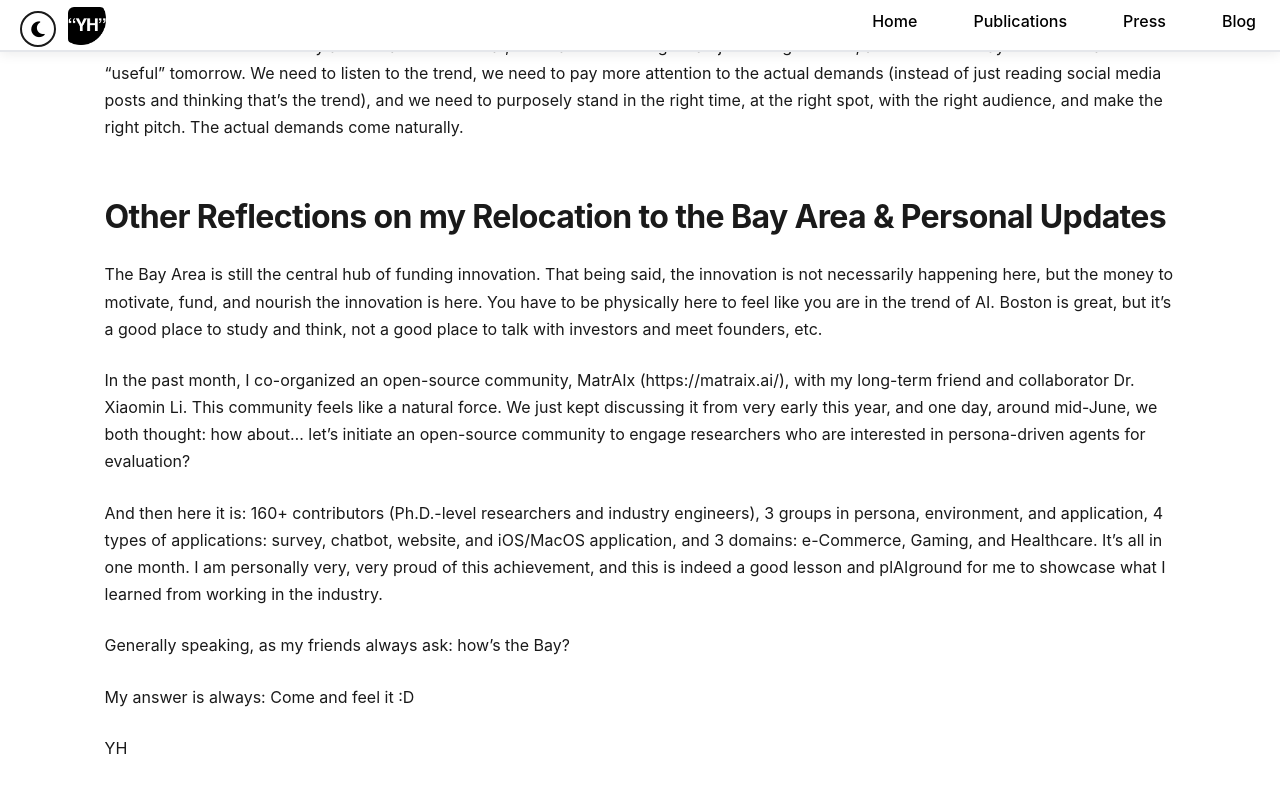
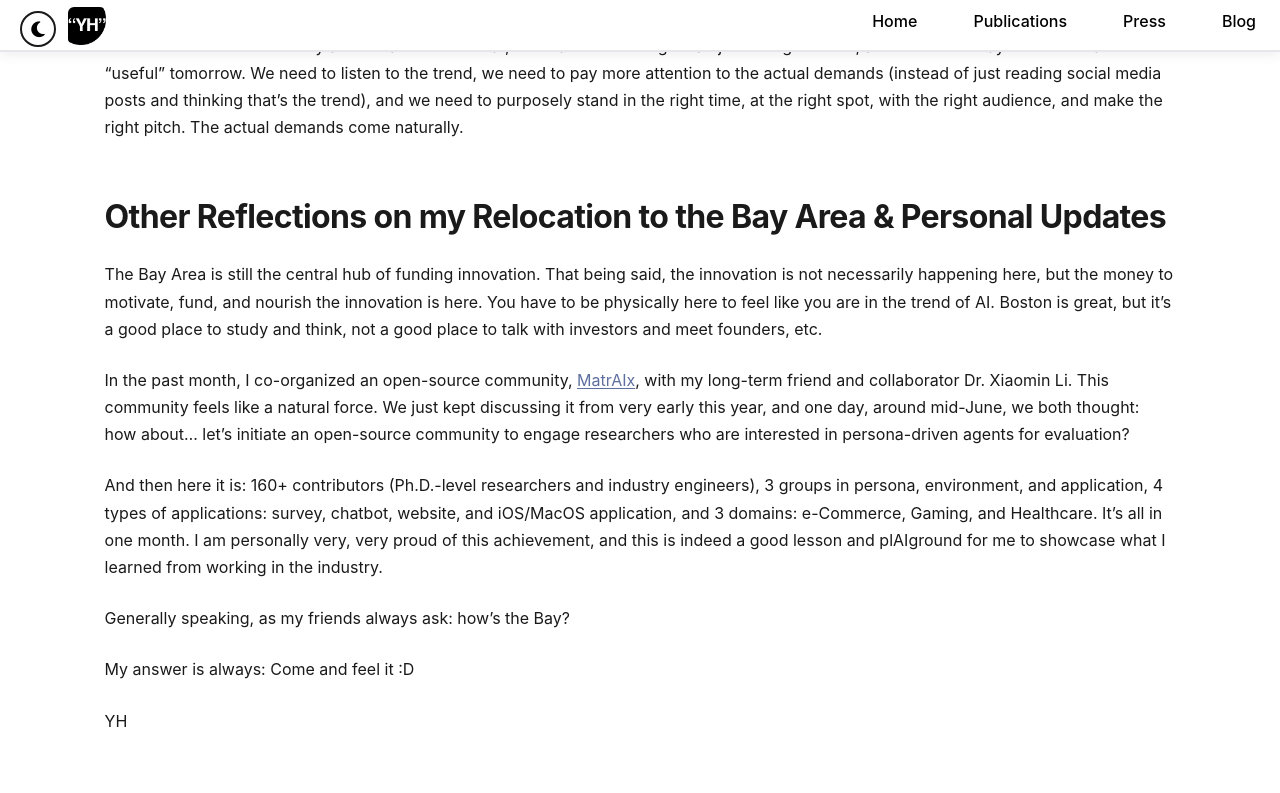
Before and after one commit to YuexingHao/Yuexing-Hao, a Jekyll site: the page built from _posts/2026-07-15-alignment-in-the-industry.md, in a window 1280 px wide and 900 px high, scrolled down 1422 px. Shown: the top 793 px of the window. Built offline with Jekyll 4.4.1, drawn with Linux system fonts in a browser that asks for light colours; a style sheet for code colours, icons or effects is not loaded.

Commit message:
Make MatrAIx link clickable

```diff
--- a/_posts/2026-07-15-alignment-in-the-industry.md
+++ b/_posts/2026-07-15-alignment-in-the-industry.md
@@ -25,7 +25,7 @@ I am always joking that Ph.D.s are a bunch of mean people: we only look at peopl
 ## Other Reflections on my Relocation to the Bay Area & Personal Updates
 The Bay Area is still the central hub of funding innovation. That being said, the innovation is not necessarily happening here, but the money to motivate, fund, and nourish the innovation is here. You have to be physically here to feel like you are in the trend of AI. Boston is great, but it's a good place to study and think, not a good place to talk with investors and meet founders, etc.
 
-In the past month, I co-organized an open-source community, MatrAIx (https://matraix.ai/), with my long-term friend and collaborator Dr. Xiaomin Li. This community feels like a natural force. We just kept discussing it from very early this year, and one day, around mid-June, we both thought: how about... let's initiate an open-source community to engage researchers who are interested in persona-driven agents for evaluation?
+In the past month, I co-organized an open-source community, [MatrAIx](https://matraix.ai/), with my long-term friend and collaborator Dr. Xiaomin Li. This community feels like a natural force. We just kept discussing it from very early this year, and one day, around mid-June, we both thought: how about... let's initiate an open-source community to engage researchers who are interested in persona-driven agents for evaluation?
 
 And then here it is: 160+ contributors (Ph.D.-level researchers and industry engineers), 3 groups in persona, environment, and application, 4 types of applications: survey, chatbot, website, and iOS/MacOS application, and 3 domains: e-Commerce, Gaming, and Healthcare. It's all in one month. I am personally very, very proud of this achievement, and this is indeed a good lesson and plAIground for me to showcase what I learned from working in the industry.
 
```
